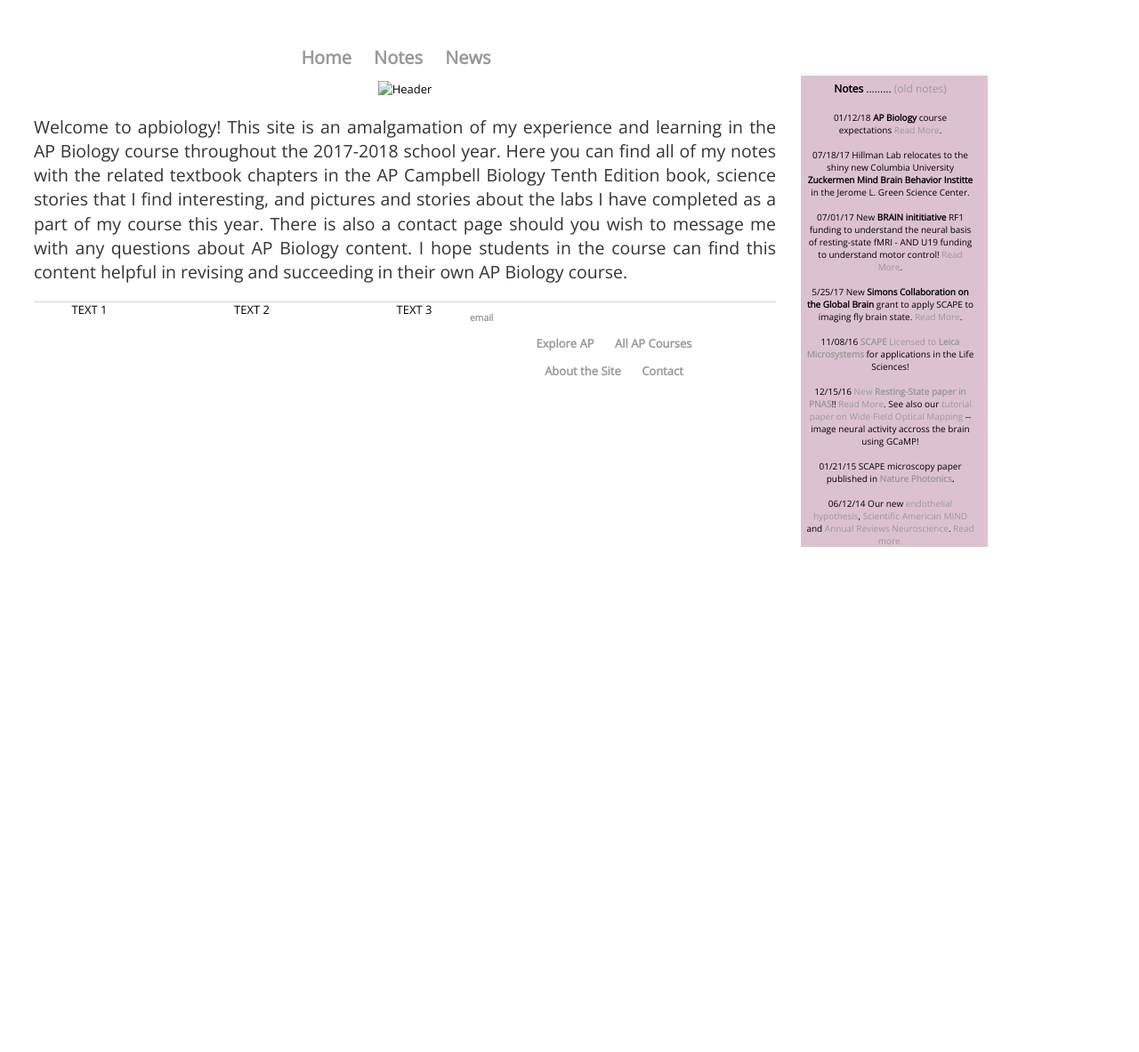
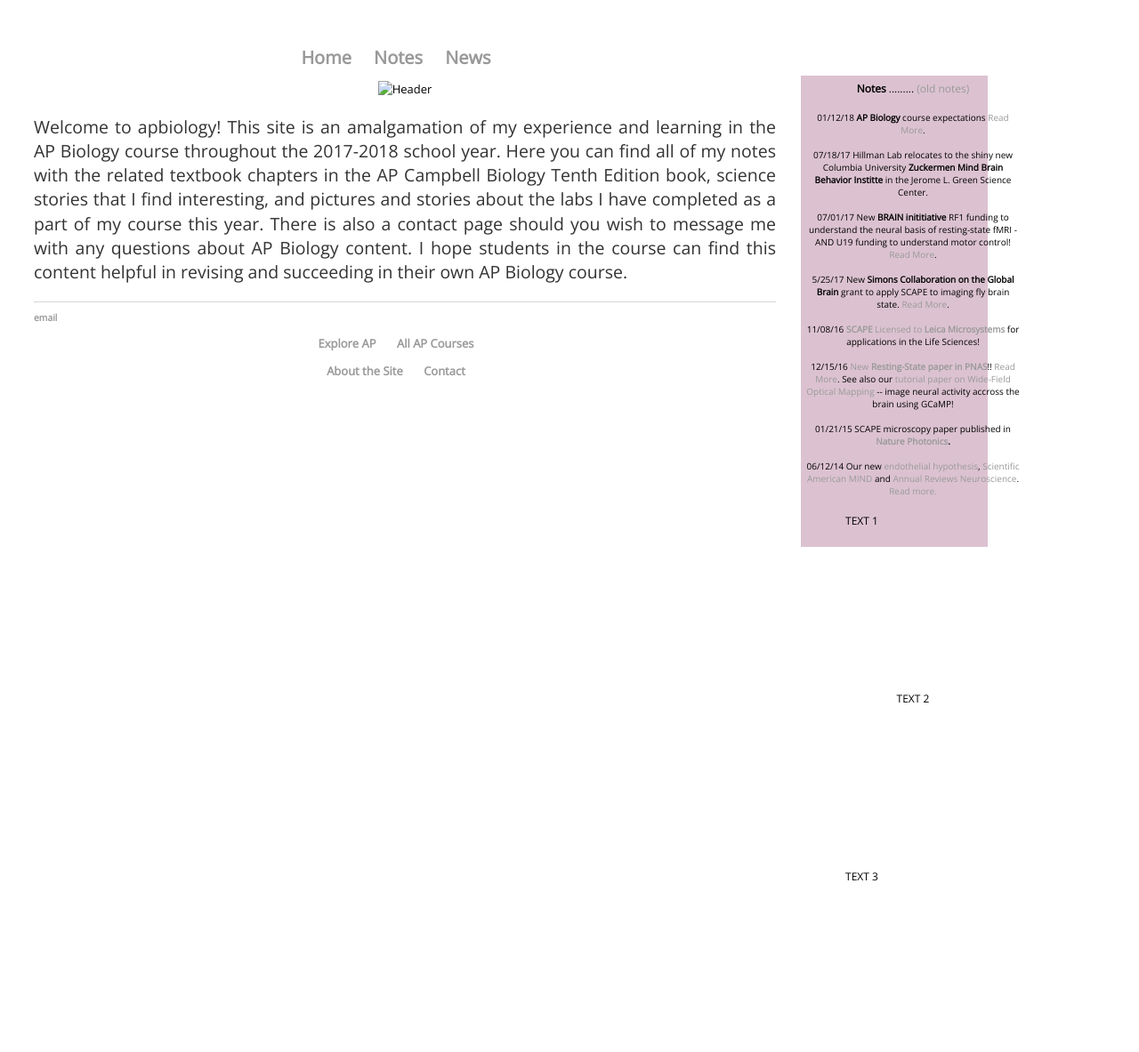
Before and after one commit to meganscarlett/meganscarlett.github.io, a Jekyll site: the page built from index.html, in a window 1280 px wide. Shown: the whole page at 89% size. Built offline with Jekyll 4.4.1, drawn with Linux system fonts in a browser that asks for light colours; before the commit the page ends 968 px from its top, so only the background shows below that.

Commit message:
Update index.html

```diff
--- a/index.html
+++ b/index.html
@@ -50,14 +50,13 @@ I hope students in the course can find this content helpful in revising and succ
                         </p>
                         </p>
                         </p>
-                  </p></td>
-            </table>
-</div>
-<!-- COLUMNS-->
+                  </p><!-- COLUMNS-->
 <center><link rel="stylesheet" type="text/css" href="/css/columns.css">
 
  <div id="wrapper">
 	<div id="column-left">TEXT 1</div>
 	<div id="column-center">TEXT 2</div>
 	<div id="column-right">TEXT 3</div>
-          </div>
+          </div></td>
+            </table>
+</div>
```
